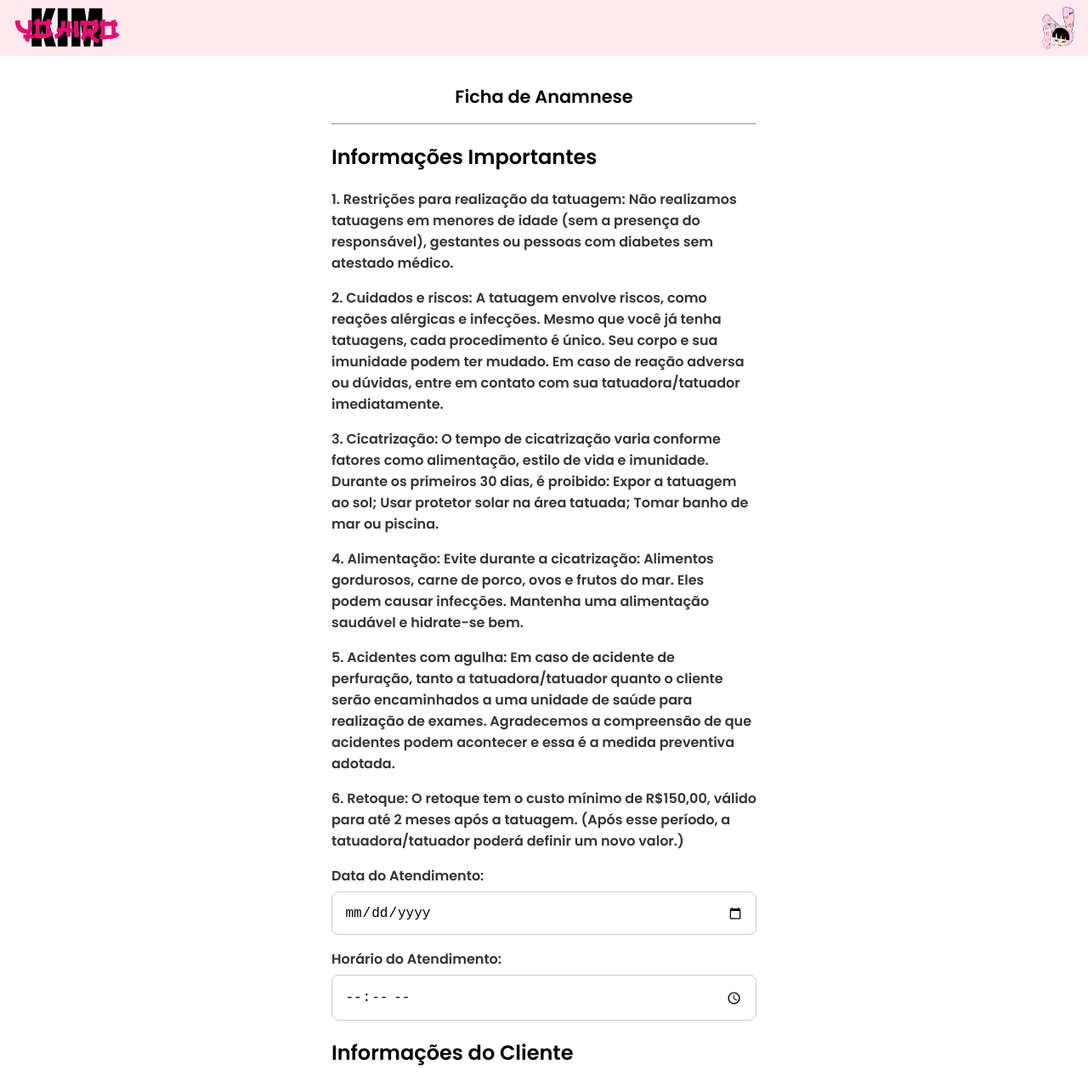
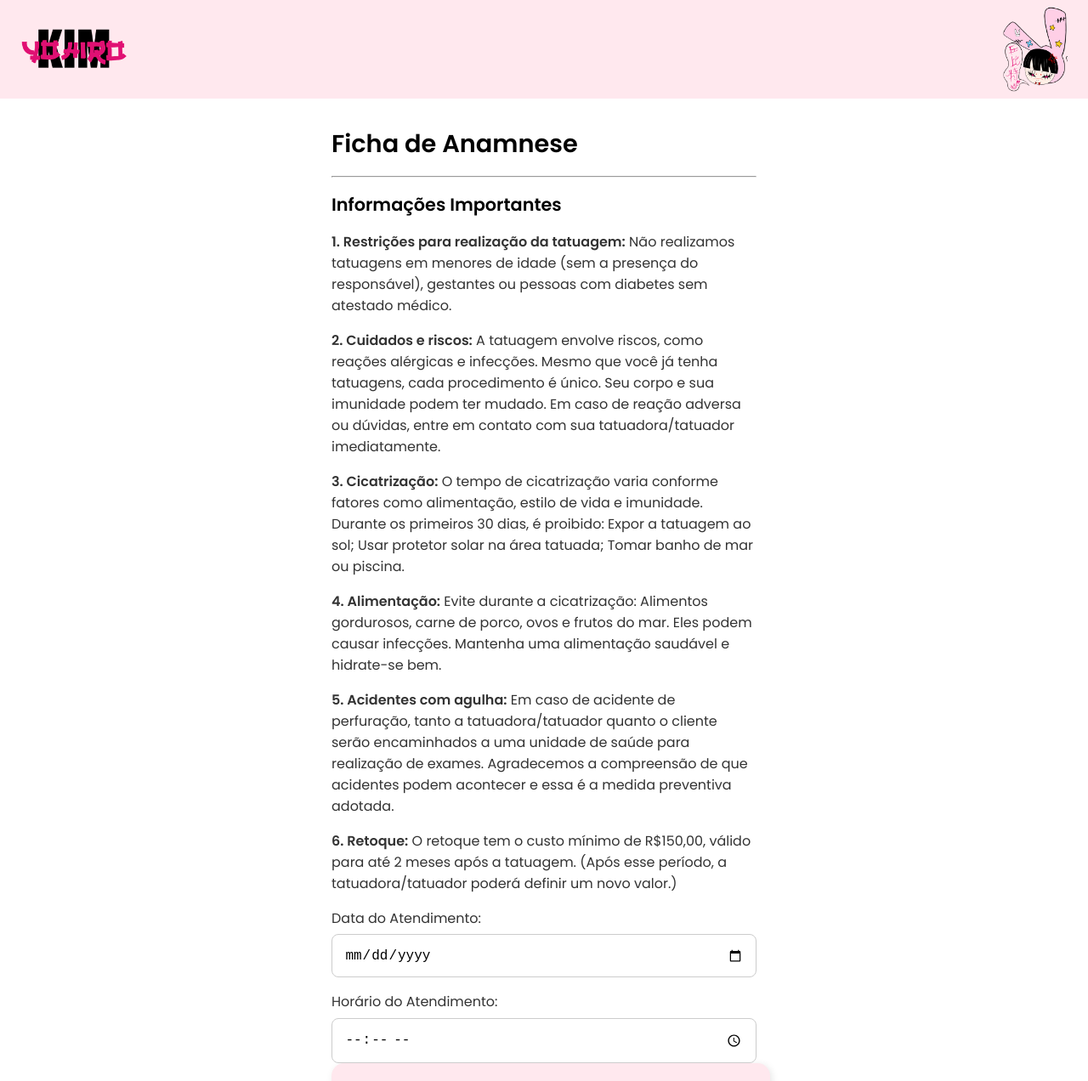
Before and after one commit to VitorFaccin/anamnese, a plain HTML site: page index.html in a window 1280 px wide. Shown: the top 1272 px of the page at 85% size. Drawn offline with Linux system fonts and the light colour scheme.

Commit message:
added new visual to this site
added some more visual parts to create a pink div e changed some visuals of some texts

```diff
--- a/style.css
+++ b/style.css
@@ -12,7 +12,7 @@ header {
   align-items: center;
   text-align: center;
   justify-content: space-between;
-  padding: 0.5rem 1rem;
+  padding: 0.5rem 1.5rem;
   font-size: 1.2rem;
   position: sticky;
   top: 0;
@@ -23,12 +23,11 @@ header img{
     height: auto;
 }
 
-.logo {
-  width: 100%;
-  max-height: 200px;
-  object-fit: cover;
-  display: block;
+header img.header_kim{
+    max-height:100px;
+    height: auto;
 }
+
 
 .container {
   max-width: 500px;
@@ -37,18 +36,34 @@ header img{
 }
 
 h1 {
+  font-size: 1.8rem;
+  text-align: left;
+  margin: 1rem 0;
+}
+h2 {
   font-size: 1.3rem;
-  text-align: center;
+  text-align: left;
   margin: 1rem 0;
 }
 
 label {
   display: block;
   margin-top: 1rem;
-  font-weight: bold;
+  font-weight: normal;
   color: #333;
 }
-
+.informacoes_cliente {
+    background-color: #ffe8ee; /* Um tom de rosa claro (pode ajustar) */
+    border-radius: 15px; /* Bordas arredondadas (ajuste o valor para mais ou menos) */
+    padding: 8px; /* Espaçamento interno para o conteúdo não colar nas bordas */
+    margin-bottom: 3px; /* Espaço abaixo do bloco */
+    width: 100%; /* Ocupa 80% da largura da tela/contêiner pai */
+    max-width: 900px; /* Limita a largura máxima para não ficar grande demais em telas largas */
+    margin-left: auto; /* Centraliza o bloco */
+    margin-right: auto; /* Centraliza o bloco */
+    box-shadow: 2px 2px 8px rgba(0, 0, 0, 0.1); /* Sombra suave para dar profundidade */
+    text-align: center; /* Centraliza o texto "Informações do Cliente" */
+}
 input, textarea, select {
   width: 100%;
   padding: 0.9rem;
```
